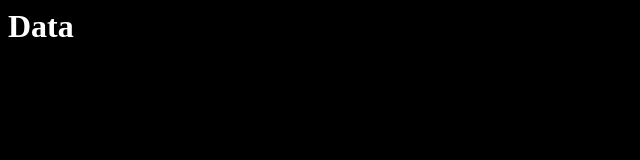
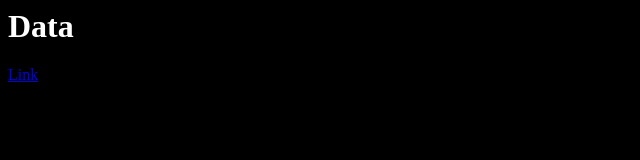
Before and after one commit to datawarehousing/datajobs30, a plain HTML site: page index.html in a window 1280 px wide. Shown: the full height of the page, 0-640 px from the left. Drawn offline with Linux system fonts and the light colour scheme.

Commit message:
Update index.html

```diff
--- a/index.html
+++ b/index.html
@@ -6,7 +6,7 @@
 </head>
 <body>
   <h1>Data</h1>
-  <a href="https://app.powerbi.com/view?r=eyJrIjoiMzdiMTc1MmYtZjIzNC00MWNiLThjNWEtZmVlOTg5YWFhNWFhIiwidCI6IjgzZDkwOTY0LTFjNjktNGZmOS1hNTQ4LWQwNmU3NTAwM2Q4YyJ9&pageName=ReportSectione2f5a87c17890b97b3d7"
+  <a href="https://app.powerbi.com/view?r=eyJrIjoiMzdiMTc1MmYtZjIzNC00MWNiLThjNWEtZmVlOTg5YWFhNWFhIiwidCI6IjgzZDkwOTY0LTFjNjktNGZmOS1hNTQ4LWQwNmU3NTAwM2Q4YyJ9&pageName=ReportSectione2f5a87c17890b97b3d7">Link
   </a>
 </body>
 </html>
```
